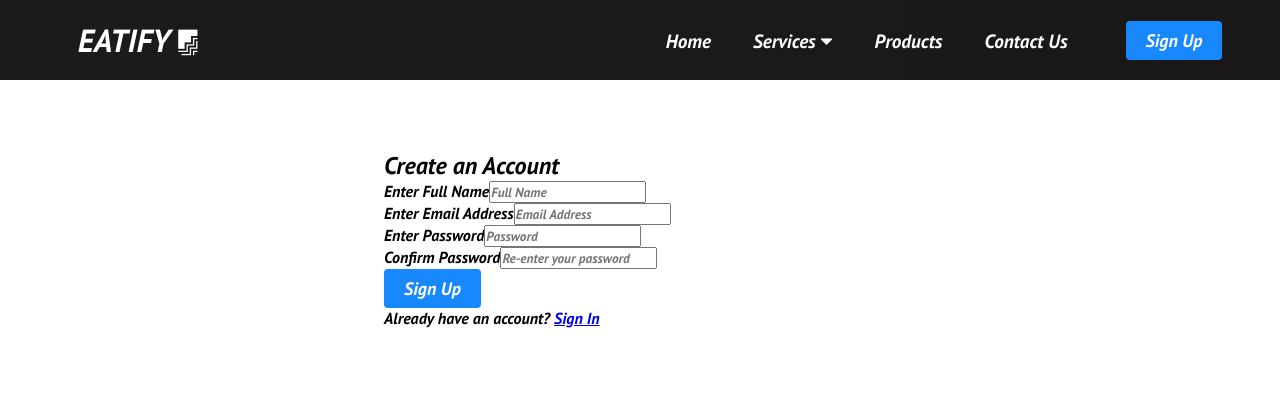
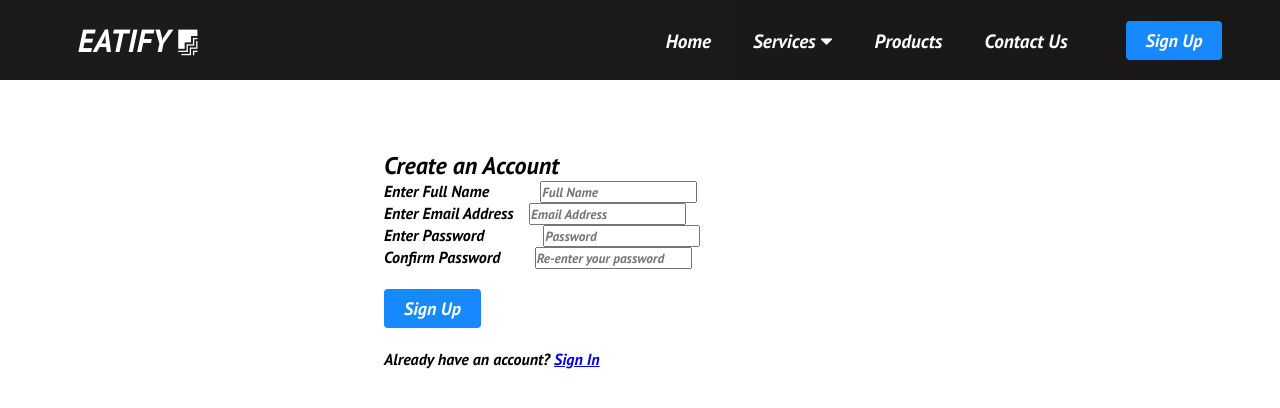
Before and after one commit to PratikPednekar10/Sample-Project, a React (Create React App) app in the folder sample-project-np/: page /sign-up in a window 1280 px wide. Shown: the top 408 px of the page. Built offline with nearby package versions, Linux system fonts and the light colour scheme.

Commit message:
new Push

```diff
--- a/sample-project-np/src/components/auth/SignUpAuth.jsx
+++ b/sample-project-np/src/components/auth/SignUpAuth.jsx
@@ -4,6 +4,7 @@ import { NavLink } from 'react-router-dom';
 import Layout from '../layouts/Layout';
 import { AuthFormWrapper } from './Styles';
 import { Context } from '../../context/authContext';
+
 
 const SignUp = ({ signUp }) => {
   const { state } = useContext(Context);
@@ -62,9 +63,11 @@ const SignUp = ({ signUp }) => {
         <form className="mt-4" onSubmit={handleSignUp}>
           <div className="form-group">
             <label htmlFor="name">Enter Full Name</label>
+
             <input
               type="text"
               name="name"
+              style={{ marginLeft: "10%" }}
               className={classnames(
                 "form-control",
                 { 'is-invalid': nameErr, 'is-valid': !nameErr && name.length }
@@ -80,6 +83,7 @@ const SignUp = ({ signUp }) => {
             <input
               type="email"
               name="email"
+              style={{ marginLeft: "3%" }}
               className={classnames(
                 "form-control",
                 { 'is-invalid': emailErr, 'is-valid': !emailErr && email.length }
@@ -95,6 +99,7 @@ const SignUp = ({ signUp }) => {
             <input
               type="password"
               name="password"
+              style={{ marginLeft: "11.5%" }}
               className={classnames(
                 "form-control",
                 { 'is-invalid': passwordErr, 'is-valid': !passwordErr && password.length }
@@ -110,6 +115,7 @@ const SignUp = ({ signUp }) => {
             <input
               type="password"
               name="confPassword"
+              style={{ marginLeft: "6.7%" }}
               className={classnames(
                 "form-control",
                 { 'is-invalid': confPasswordErr, 'is-valid': !confPasswordErr && confPassword.length }
@@ -120,8 +126,10 @@ const SignUp = ({ signUp }) => {
             />
             {confPasswordErr && <small className="text-danger">{confPasswordErr}</small>}
           </div>
-          <input type="submit" className="btn btn-primary" value="Sign Up" />
+          <div style={{ padding: "2%" }}></div>
+          <input type="submit" className="btn btn-primary" value="Sign Up" onClick={() => handleSignUp} />
         </form>
+        <div style={{ padding: "2%" }}></div>
         <p className="float-left">
           Already have an account? <NavLink to="signin">Sign In</NavLink>
         </p>
--- a/sample-project-np/src/components/layouts/NavBar.jsx
+++ b/sample-project-np/src/components/layouts/NavBar.jsx
@@ -28,7 +28,7 @@ const NavBar = (props) => {
           </div>
           <div className="auth-btns col-md-7">
             <NavLink to="/signup">
-              <button className="btn sign-up">Sign Up</button>
+              <button className="btn sign-up" onClick={() => handleSignUp}>Sign Up</button>
             </NavLink>
             <button className="btn sign-in">Sign In</button>
           </div>
```
Also changed, not shown: 2 other files (tests, documents, lock files or other folders).
